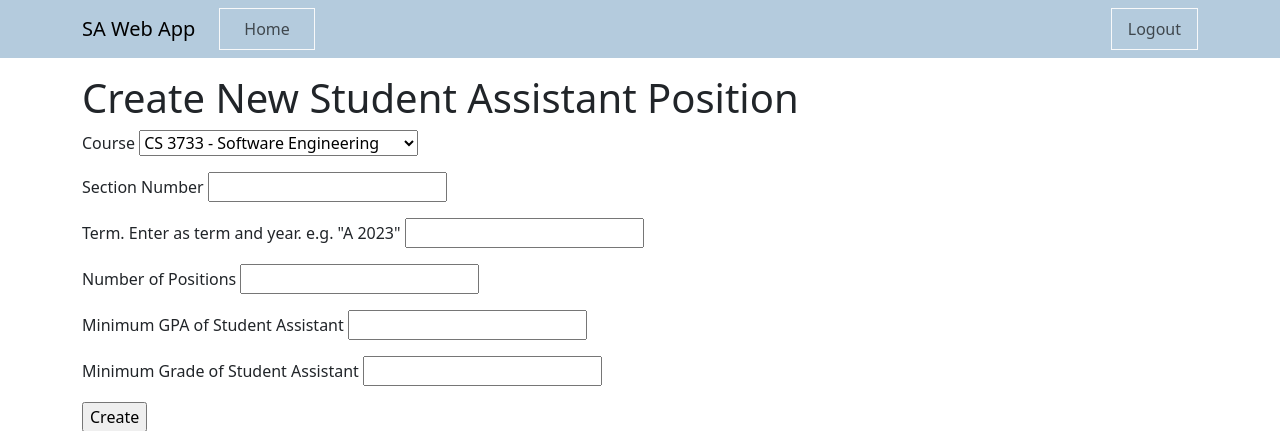
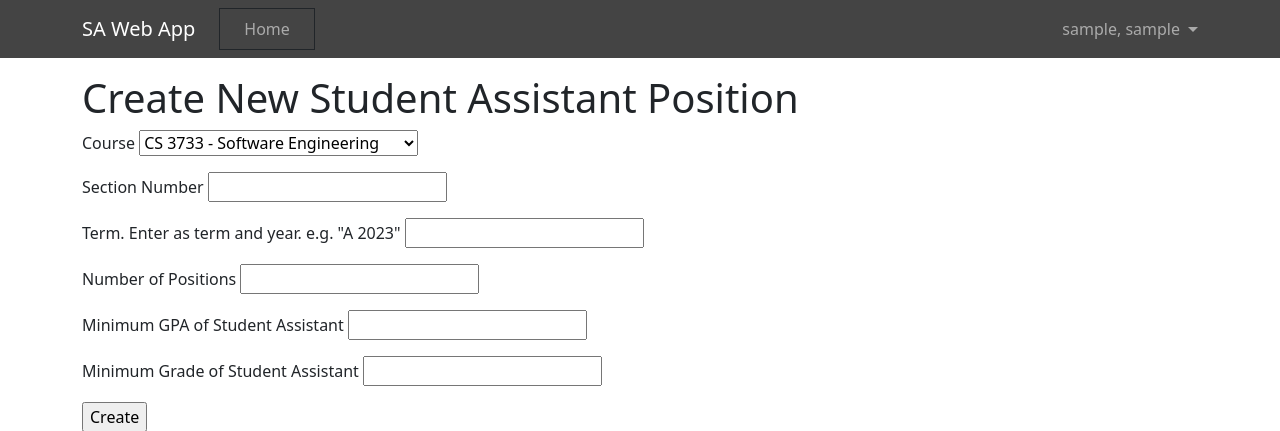
Before and after one commit to yyeternal/SA-Web-App, a Flask app: page /position/create in a window 1280 px wide. Shown: the top 431 px of the page. Run offline with Flask 3, Linux system fonts and the light colour scheme; the visitor is signed in with stand-in values (Sample User, id 1); data comes from the database, SQL or seed files in the repository; some libraries are stand-ins or nearby versions.

Commit message:
Navbar styling overhaul

```diff
--- a/app/main/templates/base.html
+++ b/app/main/templates/base.html
@@ -4,9 +4,9 @@
     <meta charset="utf-8">
     <meta name="viewport" content="width=device-width, initial-scale=1">
     {% if title %}
-    <title>{{ title }} - Smile </title>
+    <title>{{ title }}</title>
     {% else %}
-    <title>Welcome to Smile Portal!</title>
+    <title>SA Recruitment</title>
     {% endif %}
     <link
         href="https://cdn.jsdelivr.net/npm/bootstrap@5.3.2/dist/css/bootstrap.min.css"
@@ -15,11 +15,16 @@
         crossorigin="anonymous">
 
     <link rel="stylesheet" href="{{ url_for('static', filename='css/main.css') }}">
+    <script type="text/javascript">
+        $(document).ready(function() {
+            $('dropdown-toggle').dropdown()
+        });
+        </script>
   </head>
   <body>
 
 
-    <nav class="navbar navbar-light navbar-expand-lg" style="background-color: #b4cbdd;">
+    <nav class="navbar navbar-dark navbar-expand-lg" style="background-color: #444444;">
         <div class="container">
           <a class="navbar-brand" href="{{ url_for('main.index') }}">SA Web App</a>
           <button class="navbar-toggler" type="button" >
@@ -27,47 +32,64 @@
           </button>
           <div class="collapse navbar-collapse" id="navbarSupportedContent">
             <ul class="navbar-nav me-auto mb-2 mb-lg-0">
-              <li class="nav-item border border-light px-3 ms-2 ">
+              <li class="nav-item border border-dark px-3 ms-2 ">
                 <a class="nav-link" aria-current="page" href="{{ url_for('main.index') }}">Home</a>
               </li>
-            </ul>
-            {% if not current_user.is_anonymous %}
+              {% if not current_user.is_anonymous %}
                 {% if current_user.user_type == 'Instructor' %}
                     <ul class="navbar-nav me-auto mb-2 mb-lg-0">
-                        <li class="nav-item border border-light px-3 ms-2 ">
+                        <li class="nav-item border border-dark px-3 ms-2 ">
                         <a class="nav-link" aria-current="page" href="{{ url_for('instructor.create_sa_position') }}">Create New SA Position</a>
-                        </li>
-                    </ul>
-                    <ul class="navbar-nav me-auto mb-2 mb-lg-0">
-                        <li class="nav-item border border-light px-3 ms-2 ">
-                        <a class="nav-link" aria-current="page" href="{{ url_for('instructor.edit_instructor_profile') }}">Edit Profile</a>
                         </li>
                     </ul>
                 {% elif current_user.user_type == 'Student' %}
                     <ul class="navbar-nav me-auto mb-2 mb-lg-0">
-                        <li class="nav-item border border-light px-3 ms-2 ">
-                        <a class="nav-link" aria-current="page" href="{{ url_for('student.edit_student_profile') }}">Edit Profile</a>
-                        </li>
-                    </ul>
-                    <ul class="navbar-nav me-auto mb-2 mb-lg-0">
-                        <li class="nav-item border border-light px-3 ms-2 ">
+                        <li class="nav-item border border-dark px-3 ms-2 ">
                         <a class="nav-link" aria-current="page" href="{{ url_for('student.student_add_course') }}">Add Experience</a>
                         </li>
                     </ul>
                 {% endif %}
             {% endif %}
+            </ul>
+
             <ul class="navbar-nav mb-2 mb-lg-0">
               {% if current_user.is_anonymous %}
-              <li class="nav-item border border-light px-2 ms-2">
+              <li class="nav-item border border-dark px-2 ms-2">
                 <a class="nav-link" aria-current="page" href="{{ url_for('auth.login') }}" class = "button"> Login </a>
               </li>
               {% else %}
-              <li class="nav-item border border-light px-2 ms-2">
-                <a class="nav-link" aria-current="page" href="{{ url_for('auth.logout') }}">Logout</a>
-              </li>
+                <div class="dropdown">
+                    <span class="navbar-text" id="user-dropdown">{{current_user.lastname}}, {{current_user.firstname}}<span class="caret"></span></span>
+                    <div class="dropdown-content" id="dropdownMenu">
+                        {% if current_user.user_type == "Instructor" %}
+                        <a href="{{ url_for('instructor.edit_instructor_profile') }}">Edit Profile</a>
+                        {% elif current_user.user_type == "Student" %}
+                        <a href="{{ url_for('student.edit_student_profile') }}">Edit Profile</a>
+                        {% endif %}
+                        <a href="{{ url_for('auth.logout') }}">Logout</a>
+                    </div>
+                </div>
+                <script>
+                    // Toggle dropdown menu on click
+                    document.getElementById("user-dropdown").addEventListener("click", function() {
+                        const dropdown = document.getElementById("dropdownMenu");
+                        dropdown.style.display = dropdown.style.display === "block" ? "none" : "block";
+                    });
+
+                    // Close dropdown if clicking outside of it
+                    window.addEventListener("click", function(event) {
+                        const dropdown = document.getElementById("dropdownMenu");
+                        const profileImg = document.getElementById("user-dropdown");
+
+                        if (event.target !== profileImg && !profileImg.contains(event.target)) {
+                            dropdown.style.display = "none";
+                        }
+                    });
+                </script>
               {% endif %}
             </ul>
           </div>
+        </div>
         </div>
       </nav>
 
--- a/app/static/css/main.css
+++ b/app/static/css/main.css
@@ -63,3 +63,51 @@
     margin: 5px 5px 5px 5px;
     border: 1px solid rgb(0, 0, 0);
 }
+
+/* Dropdown menu styling */
+.dropdown {
+    position: relative;
+    display: inline-block;
+}
+
+.dropdown-content {
+    display: none;
+    position: absolute;
+    top: 100%;
+    right: 0;
+    background-color: #fff;
+    box-shadow: 0px 8px 16px rgba(0, 0, 0, 0.2);
+    min-width: 160px;
+    border-radius: 4px;
+    z-index: 1;
+}
+
+.dropdown-content a {
+    color: #333;
+    padding: 12px 16px;
+    text-decoration: none;
+    display: block;
+}
+
+.dropdown-content a:hover {
+    background-color: #ddd;
+}
+
+.navbar-text {
+    display: inline-flex;
+    align-items: center;
+    cursor: pointer;
+  }
+
+  .navbar-text .caret {
+    margin-left: 0.5em;
+    width: 0;
+    height: 0;
+    border-left: 5px solid transparent;
+    border-right: 5px solid transparent;
+    border-top: 5px solid currentColor; /* Matches the text color */
+  }
+
+  .navbar-text:hover {
+    color: #ffffff; /* Change text color to white */
+  }
```
